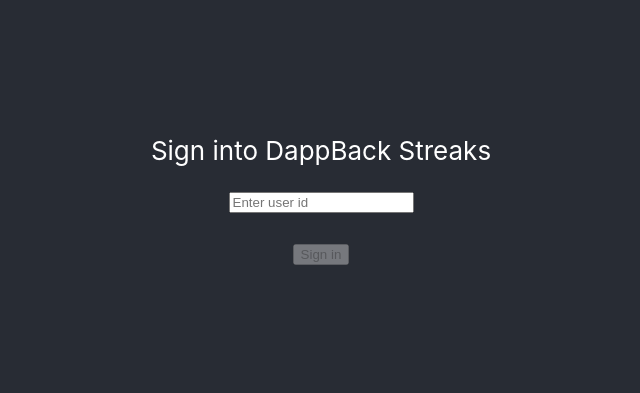
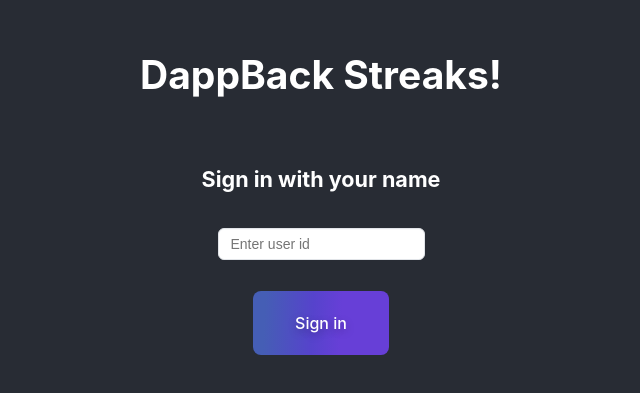
Before and after one commit to kowlgi/db-streaks, a React (Create React App) app in the folder client/: page / in a window 1280 px wide. Shown: the part 213-606 px from the top of the page, without its empty margins (319-959 px from the left). Built offline with nearby package versions, Linux system fonts and the light colour scheme; no server answers; the database is empty.

Commit message:
add styling

```diff
--- a/client/src/App.css
+++ b/client/src/App.css
@@ -36,3 +36,56 @@
     transform: rotate(360deg);
   }
 }
+
+/* CSS sourced from the web */
+input {
+  padding: 5px 12px;
+  font-size: 14px;
+  line-height: 20px;
+  color: #24292e;
+  vertical-align: middle;
+  background-color: #ffffff;
+  background-repeat: no-repeat;
+  background-position: right 8px center;
+  border: 1px solid #e1e4e8;
+  border-radius: 6px;
+  outline: none;
+  box-shadow: rgba(225, 228, 232, 0.2) 0px 1px 0px 0px inset;
+  :focus{
+      border-color: #0366d6;
+      outline: none;
+      box-shadow: rgba(3, 102, 214, 0.3) 0px 0px 0px 3px;
+  }
+}
+
+button {
+  background-image: linear-gradient(92.88deg, #455EB5 9.16%, #5643CC 43.89%, #673FD7 64.72%);
+  border-radius: 8px;
+  border-style: none;
+  box-sizing: border-box;
+  color: #FFFFFF;
+  cursor: pointer;
+  flex-shrink: 0;
+  font-family: "Inter UI","SF Pro Display",-apple-system,BlinkMacSystemFont,"Segoe UI",Roboto,Oxygen,Ubuntu,Cantarell,"Open Sans","Helvetica Neue",sans-serif;
+  font-size: 16px;
+  font-weight: 500;
+  height: 4rem;
+  padding: 0 1.6rem;
+  text-align: center;
+  text-shadow: rgba(0, 0, 0, 0.25) 0 3px 8px;
+  transition: all .5s;
+  user-select: none;
+  -webkit-user-select: none;
+  touch-action: manipulation;
+}
+
+button:hover {
+  box-shadow: rgba(80, 63, 205, 0.5) 0 1px 30px;
+  transition-duration: .1s;
+}
+
+@media (min-width: 768px) {
+  button {
+    padding: 0 2.6rem;
+  }
+}
--- a/client/src/App.js
+++ b/client/src/App.js
@@ -74,7 +74,7 @@
 function App() {
   const [userid, setUserId] = useState(null);
   const [useridInput, setUserIdInput] = useState('');
-  const [checkIn, setCheckIn] = useState(false);
+  const [click, setClick] = useState(false);
   const [streak, setStreak] = useState(0);
   const [coins, setCoins] = useState(0);
 
@@ -138,27 +138,26 @@
   }, [userid])
 
   useEffect(() => {
-    if(checkIn === true) {
-      fetch('checkin', {
+    if(click === true) {
+      fetch('click', {
         method: 'POST',
         headers: {'Content-Type': 'application/json'},
-        body: JSON.stringify({userid: "sunil"})
+        body: JSON.stringify({userid: `${userid}`})
       }).then((res) => {
           console.log(res);
         }
       )
     }
 
-    setCheckIn(false);
-  }, [checkIn])
+    setClick(false);
+  }, [click])
 
   if(userid === null) {
     return (
       <div className="App">
         <header className="App-header">
-        <p >
-          Sign into DappBack Streaks
-        </p>
+        <h2>DappBack Streaks!</h2>
+        <h5>Sign in with your name</h5>
         <input value={useridInput} onChange={(e) => setUserIdInput(e.target.value)} placeholder="Enter user id"></input>
         <br></br>
         <button onClick={() => setUserId(useridInput)} disabled={useridInput.length <= 0}>Sign in</button>
@@ -170,14 +169,14 @@
   return (
     <div className="App">
       <header className="App-header">
-        <h2>Click every {MIN_TIME_BETWEEN_TIMESTAMPS_FOR_STREAK_COUNT} seconds for coins!</h2>
+        <h2>DappBack Streaks!</h2>
+        <h5>Click between {MIN_TIME_BETWEEN_TIMESTAMPS_FOR_STREAK_COUNT} and {MAX_TIME_BETWEEN_TIMESTAMPS_FOR_STREAK_COUNT} seconds for coins.</h5>
         <br></br>
-        <button onClick={() => setCheckIn(true)}>Check in!</button>
+        <button onClick={() => setClick(true)}>Click!</button>
         <br></br>
-        <h4>🔥 Streak: {streak}</h4>
+        <span>🔥 Streak: {streak}</span>&nbsp;&nbsp;<span>💰 Coins: {coins}</span>
         <br></br>
-        <h4>💰 Coins: {coins}</h4>
-        {!checkIn && <Timer />}
+        {!click && <Timer />}
       </header>
     </div>
   );
```
Also changed, not shown: 1 other file (tests, documents, lock files or other folders).
